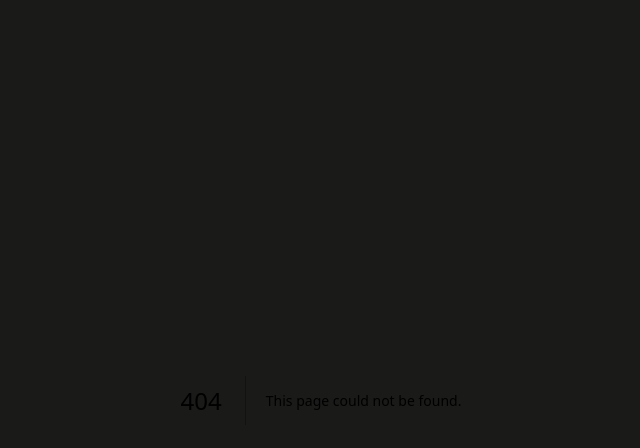
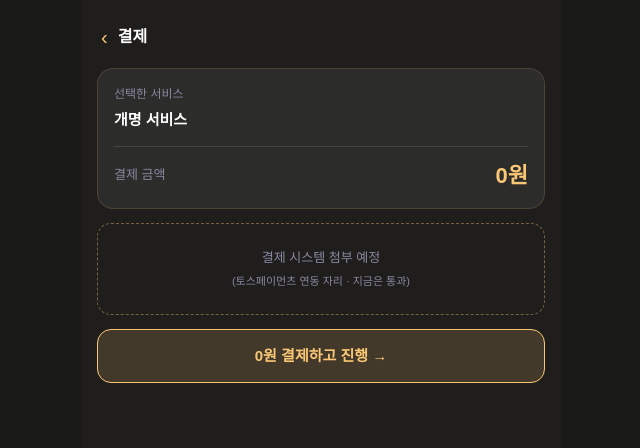
Before and after one commit to lysh0112-cpu/myjae, a Next.js app: page /manseryeok/naming/pay in a window 1280 px wide. Before the commit this address had no page. Shown: the top 448 px of the page, without its empty margins (319-959 px from the left). Built offline with nearby package versions, Linux system fonts and the light colour scheme.

Commit message:
Create page.tsx

```diff
--- /dev/null
+++ b/app/manseryeok/naming/pay/page.tsx
@@ -0,0 +1,66 @@
+'use client'
+import { useRouter, useSearchParams } from 'next/navigation'
+import { Suspense } from 'react'
+
+const GOLD = '#FAC775'
+const CARD = '#2C2C2A'
+const SUB = '#8a88a0'
+
+const NEXT_ROUTE = {
+  hanja1: '/manseryeok/naming/rename/hanja?count=1',
+  hanja2: '/manseryeok/naming/rename/hanja?count=2',
+  newname: '/manseryeok/naming/rename/newname',
+  auto5: '/manseryeok/naming/rename/auto?n=5',
+  auto10: '/manseryeok/naming/rename/auto?n=10',
+}
+
+function PayInner() {
+  const router = useRouter()
+  const sp = useSearchParams()
+  const kind = sp.get('kind') || 'hanja1'
+  const price = Number(sp.get('price') || 0)
+  const label = sp.get('label') || '개명 서비스'
+
+  const proceed = () => {
+    router.push(NEXT_ROUTE[kind] || '/manseryeok/naming')
+  }
+
+  return (
+    <main style={{ minHeight: '100vh', background: '#1f1e1c', maxWidth: 480, margin: '0 auto', padding: '8px 16px 32px' }}>
+      <div style={{ display: 'flex', alignItems: 'center', gap: 10, padding: '14px 4px 16px' }}>
+        <button onClick={() => router.back()} style={{ background: 'none', border: 'none', color: GOLD, fontSize: 20, cursor: 'pointer' }}>{'\u2039'}</button>
+        <span style={{ fontSize: 16, fontWeight: 700, color: '#fff' }}>결제</span>
+      </div>
+
+      <div style={{ background: CARD, border: '1px solid rgba(250,199,117,0.15)', borderRadius: 16, padding: '16px' }}>
+        <div style={{ fontSize: 12, color: SUB, marginBottom: 6 }}>선택한 서비스</div>
+        <div style={{ fontSize: 15, fontWeight: 600, color: '#fff', marginBottom: 14 }}>{label}</div>
+        <div style={{ display: 'flex', justifyContent: 'space-between', alignItems: 'center', paddingTop: 12, borderTop: '1px solid rgba(250,199,117,0.15)' }}>
+          <span style={{ fontSize: 13, color: SUB }}>결제 금액</span>
+          <span style={{ fontSize: 22, fontWeight: 700, color: GOLD }}>{price.toLocaleString()}원</span>
+        </div>
+      </div>
+
+      <div style={{ border: '1px dashed rgba(250,199,117,0.4)', borderRadius: 14, padding: 24, textAlign: 'center', margin: '14px 0' }}>
+        <div style={{ fontSize: 13, color: SUB }}>결제 시스템 첨부 예정</div>
+        <div style={{ fontSize: 11, color: SUB, marginTop: 6 }}>(토스페이먼츠 연동 자리 · 지금은 통과)</div>
+      </div>
+
+      <button
+        onClick={proceed}
+        className="active:scale-95"
+        style={{ width: '100%', background: 'rgba(250,199,117,0.16)', border: '1px solid ' + GOLD, borderRadius: 14, padding: 15, color: GOLD, fontWeight: 700, fontSize: 15, cursor: 'pointer' }}
+      >
+        {price.toLocaleString()}원 결제하고 진행 {'\u2192'}
+      </button>
+    </main>
+  )
+}
+
+export default function PayPage() {
+  return (
+    <Suspense fallback={<div style={{ background: '#1f1e1c', minHeight: '100vh' }} />}>
+      <PayInner />
+    </Suspense>
+  )
+}
```
